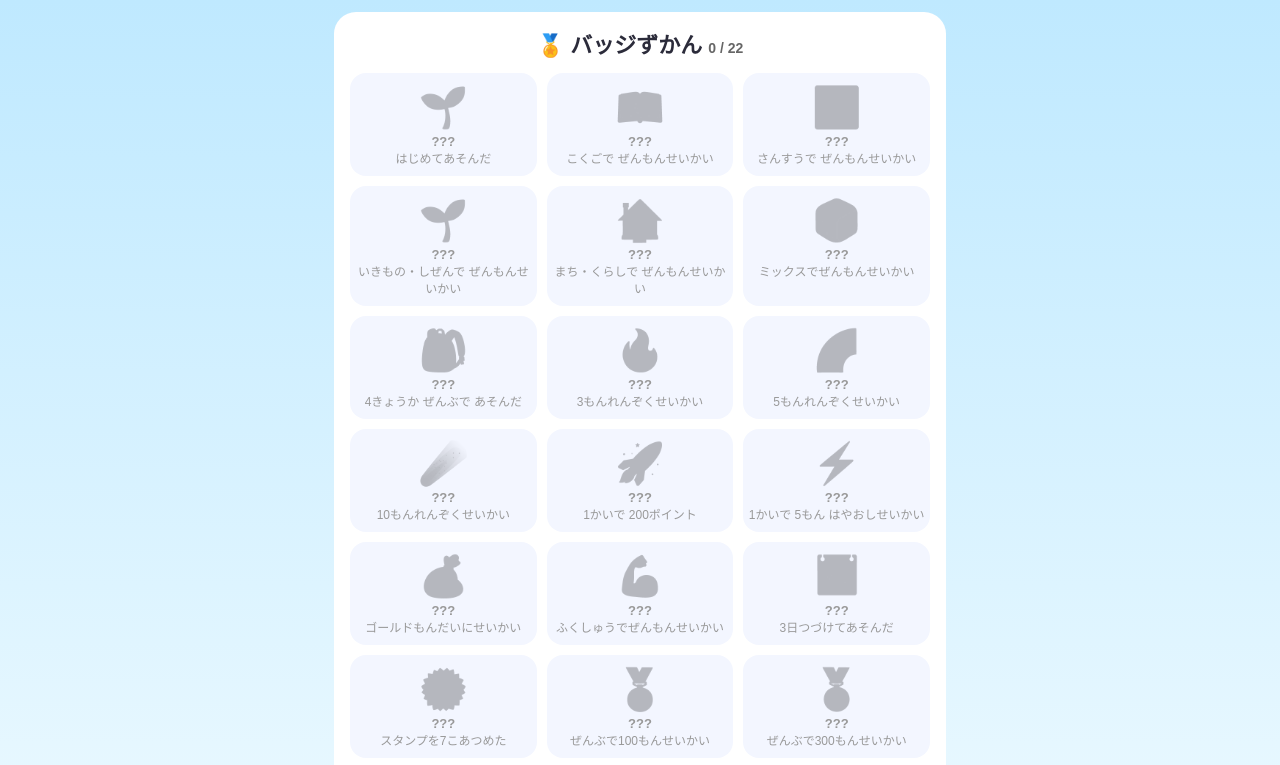
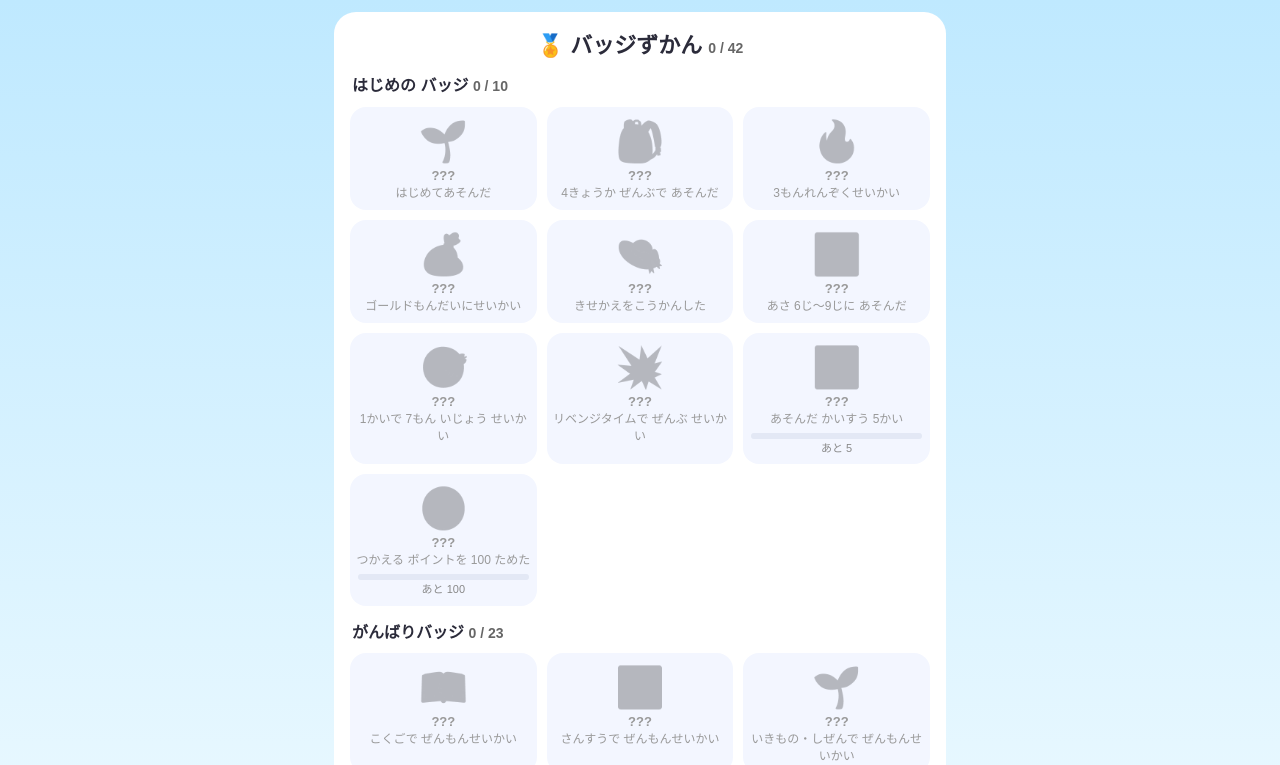
Before and after one commit to baruto0217-cpu/wakuwaku-quiz-1nen, a plain HTML site: page index.html in a window 1280 px wide. Both pictures are taken after a click on the button "🏅 バッジ". Shown: the top 765 px of the page. Drawn offline with Linux system fonts and the light colour scheme.

Commit message:
バッジを20個追加(42個)・3段階表示と進み具合
Co-Authored-By: Claude Opus 5.5 <noreply@anthropic.com>

```diff
--- a/index.html
+++ b/index.html
@@ -129,7 +129,7 @@ h2{font-size:22px;margin:0 0 10px;text-align:center}
 .stat{display:flex;gap:8px}.stat div{flex:1;background:#f3f6ff;border-radius:14px;text-align:center;padding:6px;font-size:14px}.stat b{display:block;font-size:22px}
 .newb{background:#fff7d6;border-radius:14px;padding:8px 12px;margin-top:10px;font-size:16px;animation:pop .6s}
 /* バッジ・ショップ・カレンダー */
-.blist{display:grid;grid-template-columns:repeat(3,1fr);gap:10px}
+.blist{display:block}.bgrid{display:grid;grid-template-columns:repeat(3,1fr);gap:10px;margin-bottom:14px}.btier{font-size:16px;margin:10px 2px 8px}.bpr{display:block;height:6px;background:#e3e8f5;border-radius:3px;margin:5px 4px 2px;overflow:hidden}.bpr i{display:block;height:100%;background:var(--gold)}.badge small{display:block;font-size:11px;color:#888}
 .badge{background:#f3f6ff;border-radius:16px;text-align:center;padding:8px 4px;font-size:12px;line-height:1.4}
 .badge .e{font-size:40px;line-height:1.3;display:block}
 .badge b{display:block;font-size:13px}
@@ -610,28 +610,49 @@ const LINES=[
  {n:'いぬの なかま',s:[['🥚','なぞのたまご'],['🐶','こいぬ'],['🐕','いぬ'],['🐺','オオカミ'],['🐕‍🦺','しょうぼう犬']]},
 ];
 const BADGES=[
-{id:'first',e:'🌱',n:'はじめの いっぽ',d:'はじめてあそんだ'},
-{id:'p_kokugo',e:'📖',n:'こくごパーフェクト',d:'こくごで ぜんもんせいかい'},
-{id:'p_sansu',e:'🔢',n:'さんすうパーフェクト',d:'さんすうで ぜんもんせいかい'},
-{id:'p_rika',e:'🌱',n:'しぜんパーフェクト',d:'いきもの・しぜんで ぜんもんせいかい'},
-{id:'p_shakai',e:'🏠',n:'くらしパーフェクト',d:'まち・くらしで ぜんもんせいかい'},
-{id:'p_mix',e:'🎲',n:'ミックスマスター',d:'ミックスでぜんもんせいかい'},
-{id:'all4',e:'🎒',n:'4きょうかクリア',d:'4きょうか ぜんぶで あそんだ'},
-{id:'combo3',e:'🔥',n:'3コンボ',d:'3もんれんぞくせいかい'},
-{id:'combo5',e:'🌈',n:'5コンボ',d:'5もんれんぞくせいかい'},
-{id:'combo10',e:'☄️',n:'10コンボ',d:'10もんれんぞくせいかい'},
-{id:'high',e:'🚀',n:'ハイスコア',d:'1かいで 200ポイント'},
-{id:'fast',e:'⚡',n:'スピードスター',d:'1かいで 5もん はやおしせいかい'},
-{id:'gold',e:'💰',n:'ゴールドハンター',d:'ゴールドもんだいにせいかい'},
-{id:'review',e:'💪',n:'にがてこくふく',d:'ふくしゅうでぜんもんせいかい'},
-{id:'day3',e:'📅',n:'3日れんぞく',d:'3日つづけてあそんだ'},
-{id:'day7',e:'💮',n:'スタンプ7こ',d:'スタンプを7こあつめた'},
-{id:'ok100',e:'🥉',n:'100もんせいかい',d:'ぜんぶで100もんせいかい'},
-{id:'ok300',e:'🥇',n:'300もんせいかい',d:'ぜんぶで300もんせいかい'},
-{id:'shop',e:'👒',n:'おしゃれさん',d:'きせかえをこうかんした'},
-{id:'dragon',e:'🐉',n:'ドラゴンのあいぼう',d:'でんせつになった'},
-{id:'line2',e:'🎁',n:'2ひきめのなかま',d:'あたらしいたまごをもらった'},
-{id:'alllines',e:'👑',n:'なかまコンプリート',d:'5しゅるいのなかまを ぜんぶそだてた'},
+{id:'first',t:1,e:'🌱',n:'はじめの いっぽ',d:'はじめてあそんだ'},
+{id:'p_kokugo',t:2,e:'📖',n:'こくごパーフェクト',d:'こくごで ぜんもんせいかい'},
+{id:'p_sansu',t:2,e:'🔢',n:'さんすうパーフェクト',d:'さんすうで ぜんもんせいかい'},
+{id:'p_rika',t:2,e:'🌱',n:'しぜんパーフェクト',d:'いきもの・しぜんで ぜんもんせいかい'},
+{id:'p_shakai',t:2,e:'🏠',n:'くらしパーフェクト',d:'まち・くらしで ぜんもんせいかい'},
+{id:'p_mix',t:2,e:'🎲',n:'ミックスマスター',d:'ミックスでぜんもんせいかい'},
+{id:'all4',t:1,e:'🎒',n:'4きょうかクリア',d:'4きょうか ぜんぶで あそんだ'},
+{id:'combo3',t:1,e:'🔥',n:'3コンボ',d:'3もんれんぞくせいかい'},
+{id:'combo5',t:2,e:'🌈',n:'5コンボ',d:'5もんれんぞくせいかい'},
+{id:'combo10',t:2,e:'☄️',n:'10コンボ',d:'10もんれんぞくせいかい',p:()=>[bestCombo(),10]},
+{id:'high',t:2,e:'🚀',n:'ハイスコア',d:'1かいで 200ポイント'},
+{id:'fast',t:2,e:'⚡',n:'スピードスター',d:'1かいで 5もん はやおしせいかい'},
+{id:'gold',t:1,e:'💰',n:'ゴールドハンター',d:'ゴールドもんだいにせいかい'},
+{id:'review',t:2,e:'💪',n:'にがてこくふく',d:'ふくしゅうでぜんもんせいかい'},
+{id:'day3',t:2,e:'📅',n:'3日れんぞく',d:'3日つづけてあそんだ',p:()=>[streakDays(),3]},
+{id:'day7',t:2,e:'💮',n:'スタンプ7こ',d:'スタンプを7こあつめた',p:()=>[S.days.length,7]},
+{id:'ok100',t:2,e:'🥉',n:'100もんせいかい',d:'ぜんぶで100もんせいかい',p:()=>[S.okN,100]},
+{id:'ok300',t:2,e:'🥇',n:'300もんせいかい',d:'ぜんぶで300もんせいかい',p:()=>[S.okN,300]},
+{id:'shop',t:1,e:'👒',n:'おしゃれさん',d:'きせかえをこうかんした'},
+{id:'dragon',t:3,e:'🐉',n:'ドラゴンのあいぼう',d:'でんせつになった'},
+{id:'line2',t:2,e:'🎁',n:'2ひきめのなかま',d:'あたらしいたまごをもらった'},
+{id:'alllines',t:3,e:'👑',n:'なかまコンプリート',d:'5しゅるいのなかまを ぜんぶそだてた'},
+
+{id:'asa',t:1,e:'🌅',n:'あさのちょうせん',d:'あさ 6じ〜9じに あそんだ'},
+{id:'ok7',t:1,e:'🎯',n:'7もんせいかい',d:'1かいで 7もん いじょう せいかい'},
+{id:'rvall',t:1,e:'💥',n:'リベンジせいこう',d:'リベンジタイムで ぜんぶ せいかい'},
+{id:'play5',t:1,e:'🔁',n:'5かいあそんだ',d:'あそんだ かいすう 5かい',p:()=>[S.plays,5]},
+{id:'coin100',t:1,e:'🪙',n:'ちょきん100',d:'つかえる ポイントを 100 ためた',p:()=>[S.coin,100]},
+{id:'combo15',t:2,e:'🔥',n:'15コンボ',d:'15もん れんぞく せいかい',p:()=>[bestCombo(),15]},
+{id:'run7',t:2,e:'🏃',n:'7日れんぞく',d:'7日 つづけて あそんだ',p:()=>[streakDays(),7]},
+{id:'day14',t:2,e:'🌸',n:'スタンプ14こ',d:'スタンプを 14こ あつめた',p:()=>[S.days.length,14]},
+{id:'play30',t:2,e:'🎖️',n:'30かいあそんだ',d:'あそんだ かいすう 30かい',p:()=>[S.plays,30]},
+{id:'ok500',t:2,e:'🥈',n:'500もんせいかい',d:'ぜんぶで 500もん せいかい',p:()=>[S.okN,500]},
+{id:'high250',t:2,e:'🌟',n:'ハイスコア250',d:'1かいで 250ポイント'},
+{id:'fast8',t:2,e:'🌩️',n:'いなずまスター',d:'1かいで 8もん はやおし せいかい'},
+{id:'hats3',t:2,e:'🎩',n:'きせかえコレクター',d:'ぼうしを 3つ いじょう こうかん',p:()=>[hatN(),3]},
+{id:'perf4',t:3,e:'🏆',n:'4きょうかパーフェクト',d:'4きょうか ぜんぶで パーフェクト',p:()=>[SK.filter(k=>S.badges['p_'+k]).length,4]},
+{id:'day30',t:3,e:'🌕',n:'スタンプ30こ',d:'スタンプを 30こ あつめた',p:()=>[S.days.length,30]},
+{id:'ok1000',t:3,e:'💎',n:'1000もんせいかい',d:'ぜんぶで 1000もん せいかい',p:()=>[S.okN,1000]},
+{id:'h_kokugo',t:3,e:'📚',n:'こくごはかせ',d:'こくごの もんだいに ぜんぶ 1かいずつ せいかい',p:()=>[corN('kokugo'),Q['kokugo'].length]},
+{id:'h_sansu',t:3,e:'🧮',n:'さんすうはかせ',d:'さんすうの もんだいに ぜんぶ 1かいずつ せいかい',p:()=>[corN('sansu'),Q['sansu'].length]},
+{id:'h_rika',t:3,e:'🔭',n:'しぜんはかせ',d:'しぜんの もんだいに ぜんぶ 1かいずつ せいかい',p:()=>[corN('rika'),Q['rika'].length]},
+{id:'h_shakai',t:3,e:'🗺️',n:'くらしはかせ',d:'くらしの もんだいに ぜんぶ 1かいずつ せいかい',p:()=>[corN('shakai'),Q['shakai'].length]},
 ];
 const HATS=[{id:'h0',n:'なし',e:'',c:0},{id:'h1',n:'リボン',e:'🎀',c:100},{id:'h2',n:'キャップ',e:'🧢',c:100},{id:'h3',n:'シルクハット',e:'🎩',c:150},{id:'h4',n:'はかせぼうし',e:'🎓',c:200},{id:'h5',n:'きゅうじょヘルメット',e:'⛑️',c:200},{id:'h6',n:'おうかん',e:'👑',c:300}];
 const BGS=[{id:'b0',n:'あおぞら',v:'linear-gradient(#bfe9ff,#e8f8ff)',c:0},{id:'b1',n:'もり',v:'linear-gradient(#9be29b,#e3f9d5)',c:100},{id:'b2',n:'うみ',v:'linear-gradient(#5ec8e8,#c9f3ff)',c:100},{id:'b3',n:'ゆうやけ',v:'linear-gradient(#ff9d5c,#ffd9a8,#ffe9d0)',c:150},{id:'b4',n:'うちゅう',v:'linear-gradient(#1b1f4b,#4a2f7a)',c:200},{id:'b5',n:'にじ',v:'linear-gradient(135deg,#ffb3b3,#ffe3a3,#fff7a8,#b9f0b0,#aee0ff,#d2b8ff)',c:300}];
@@ -641,7 +662,7 @@ const SAY_NG=['おしい! つぎはできるよ','だいじょうぶ、おぼえ
 
 /* ===== ほぞん ===== */
 const KEY='wakuwaku_quiz_1nen_v1';
-const DEF={total:0,coin:0,badges:{},days:[],wrong:{},seen:{},played:{},plays:0,okN:0,owned:{h0:1,b0:1},hat:'h0',bg:'b0',mute:false,hist:[],evo:{},line:0,show:0,start:{0:0},reach:{0:0}};
+const DEF={cor:{},total:0,coin:0,badges:{},days:[],wrong:{},seen:{},played:{},plays:0,okN:0,owned:{h0:1,b0:1},hat:'h0',bg:'b0',mute:false,hist:[],evo:{},line:0,show:0,start:{0:0},reach:{0:0}};
 let S=load();migrate();
 /* 記録をはじめる前に進化していた姿は 'pre'(日付なし) */
 function migrate(){if(!Array.isArray(S.hist))S.hist=[];if(!S.evo||typeof S.evo!=='object')S.evo={};
@@ -666,6 +687,9 @@ const pick=a=>a[rnd(a.length)];
 function shuffle(a){a=a.slice();for(let i=a.length-1;i>0;i--){const j=rnd(i+1);[a[i],a[j]]=[a[j],a[i]]}return a}
 function fmt(s){return String(s).replace(/&/g,'&amp;').replace(/</g,'&lt;').replace(/\{([^|{}]+)\|([^{}]+)\}/g,'<ruby>$1<rt>$2</rt></ruby>').replace(/\[\[(.+?)\]\]/g,'<span class="tg">$1</span>')}
 function dstr(d){return d.getFullYear()+'-'+String(d.getMonth()+1).padStart(2,'0')+'-'+String(d.getDate()).padStart(2,'0')}
+function bestCombo(){return Math.max(0,...(S.hist||[]).map(h=>h.mx||0))}
+function hatN(){return HATS.filter(h=>h.c>0&&S.owned[h.id]).length}
+function corN(k){return Object.keys((S.cor||{})[k]||{}).length}
 function streakDays(){let n=0;const d=new Date();if(!S.days.includes(dstr(d)))d.setDate(d.getDate()-1);while(S.days.includes(dstr(d))){n++;d.setDate(d.getDate()-1)}return n}
 function charaHTML(){const l={e:LINES[S.show].s[Math.max(0,stageOf(S.show))][0]},h=HATS.find(x=>x.id===S.hat)||HATS[0];return (h.e?'<span class="hat">'+h.e+'</span>':'')+l.e}
 function react(el,cls){el.classList.remove('jump','sad');void el.offsetWidth;el.classList.add(cls)}
@@ -818,7 +842,7 @@ function answer(k,btn){
   }else{SFX.ng();const qc=$('qcard');qc.classList.remove('shake');void qc.offsetWidth;qc.classList.add('shake');
    $('res').className='res ng';$('res').textContent='おしい!';bd='こたえは「'+fmt(q.ch[0])+'」だよ';$('qsay').textContent='かいせつを いっしょに よもう!';}
  }else if(ok){
-  G.streak++;G.max=Math.max(G.max,G.streak);G.ok++;S.okN++;
+  G.streak++;G.max=Math.max(G.max,G.streak);G.ok++;S.okN++;{const[cm,ci]=String(q.id).split(':');if(Q[cm]){S.cor=S.cor||{};(S.cor[cm]=S.cor[cm]||{})[ci]=1}}
   let p=10;bd='<b>せいかい +10</b>';
   if(G.streak===2){p+=5;bd+='<b>🔥コンボ +5</b>'}else if(G.streak>=3){p+=10;bd+='<b>🔥コンボ +10</b>'}
   if(sec<15){p+=5;G.fast++;bd+='<b>⚡はやおし +5</b>'}else if(sec<25){p+=2;bd+='<b>⚡はやおし +2</b>'}
@@ -863,6 +887,10 @@ function finish(){
  if(G.score>=200)give('high');if(G.fast>=5)give('fast');if(G.goldHit)give('gold');
  if(streakDays()>=3)give('day3');if(S.days.length>=7)give('day7');
  if(S.okN>=100)give('ok100');if(S.okN>=300)give('ok300');
+ {const h=new Date().getHours();if(h>=6&&h<9)give('asa')}
+ if(G.ok>=7)give('ok7');if(G.rvN&&G.rvOk===G.rvN)give('rvall');if(G.max>=15)give('combo15');if(G.score>=250)give('high250');if(G.fast>=8)give('fast8');
+ if(hatN()>=3)give('hats3');
+ BADGES.forEach(b=>{if(b.p&&!/^p_|^day3$|^day7$|^ok100$|^ok300$|^combo10$/.test(b.id)){const[c,g]=b.p();if(c>=g)give(b.id)}});
  if(!S.evo['0-0'])S.evo['0-0']=td;
  const evs=advance(td);
  if((S.reach[0]||0)>=4)give('dragon');if(S.line>=1)give('line2');if(LINES.every((_,i)=>(S.reach[i]||0)>=4))give('alllines');
@@ -945,7 +973,11 @@ function backupIn(f){const r=new FileReader();r.onload=()=>{try{const j=JSON.par
 
 /* ===== バッジ・スタンプ・きせかえ ===== */
 function renderBadges(){const n=BADGES.filter(b=>S.badges[b.id]).length;$('bcount').textContent=n+' / '+BADGES.length;
- $('blist').innerHTML=BADGES.map(b=>{const on=S.badges[b.id];return '<div class="badge '+(on?'on':'off')+'"><span class="e">'+b.e+'</span><b>'+(on?b.n:'???')+'</b>'+b.d+'</div>'}).join('')}
+ const TT=["はじめの バッジ", "がんばりバッジ", "めざせ! ゆめの バッジ"];
+ $('blist').innerHTML=[1,2,3].map(t=>{const L=BADGES.filter(b=>b.t===t),k=L.filter(b=>S.badges[b.id]).length;
+  return '<h3 class="btier">'+TT[t-1]+' <span class="small">'+k+' / '+L.length+'</span></h3><div class="bgrid">'+L.map(b=>{const on=S.badges[b.id];let pr='';
+   if(!on&&b.p){const[c,g]=b.p();pr='<i class="bpr"><i style="width:'+Math.min(100,Math.round(c/g*100))+'%"></i></i><small>あと '+Math.max(1,g-c)+'</small>'}
+   return '<div class="badge '+(on?'on':'off')+'"><span class="e">'+b.e+'</span><b>'+(on?b.n:'???')+'</b>'+b.d+pr+'</div>'}).join('')+'</div>'}).join('')}
 function renderCal(){const now=new Date(),y=now.getFullYear(),m=now.getMonth(),first=new Date(y,m,1).getDay(),last=new Date(y,m+1,0).getDate();
  $('calhead').textContent='📅 '+(m+1)+'月のスタンプ';let h='日月火水木金土'.split('').map(d=>'<div class="hd">'+d+'</div>').join('');
  for(let i=0;i<first;i++)h+='<div class="x"></div>';
@@ -960,7 +992,7 @@ function renderShop(){$('scoin').textContent=S.coin;
  $('bgs').innerHTML=BGS.map(b=>row(b,'bg','<div class="pv" style="background:'+b.v+'"></div>')).join('')}
 function shopClick(e){const b=e.target.closest('button');if(!b)return;const t=b.dataset.t,list=t==='hat'?HATS:BGS;
  if(b.dataset.buy){const it=list.find(x=>x.id===b.dataset.buy);if(S.coin<it.c){SFX.ng();b.textContent='あと'+(it.c-S.coin);setTimeout(renderShop,1200);return}
-  S.coin-=it.c;S.owned[it.id]=1;S[t]=it.id;SFX.buy();confetti(60);if(!S.badges.shop){S.badges.shop=1;setTimeout(()=>ovPush({em:'👒',hd:'バッジをゲット!',tx:'「おしゃれさん」のバッジをもらったよ',fx:SFX.gold}),500)}}
+  S.coin-=it.c;S.owned[it.id]=1;S[t]=it.id;SFX.buy();confetti(60);if(hatN()>=3&&!S.badges.hats3){S.badges.hats3=1;setTimeout(()=>ovPush({em:'🎩',hd:'バッジをゲット!',tx:'「きせかえコレクター」のバッジをもらったよ',fx:SFX.gold}),1500)}if(!S.badges.shop){S.badges.shop=1;setTimeout(()=>ovPush({em:'👒',hd:'バッジをゲット!',tx:'「おしゃれさん」のバッジをもらったよ',fx:SFX.gold}),500)}}
  else if(b.dataset.use){S[t]=b.dataset.use;SFX.click()}else return;
  save();document.documentElement.style.setProperty('--bg',(BGS.find(x=>x.id===S.bg)||BGS[0]).v);renderShop()}
 
```
